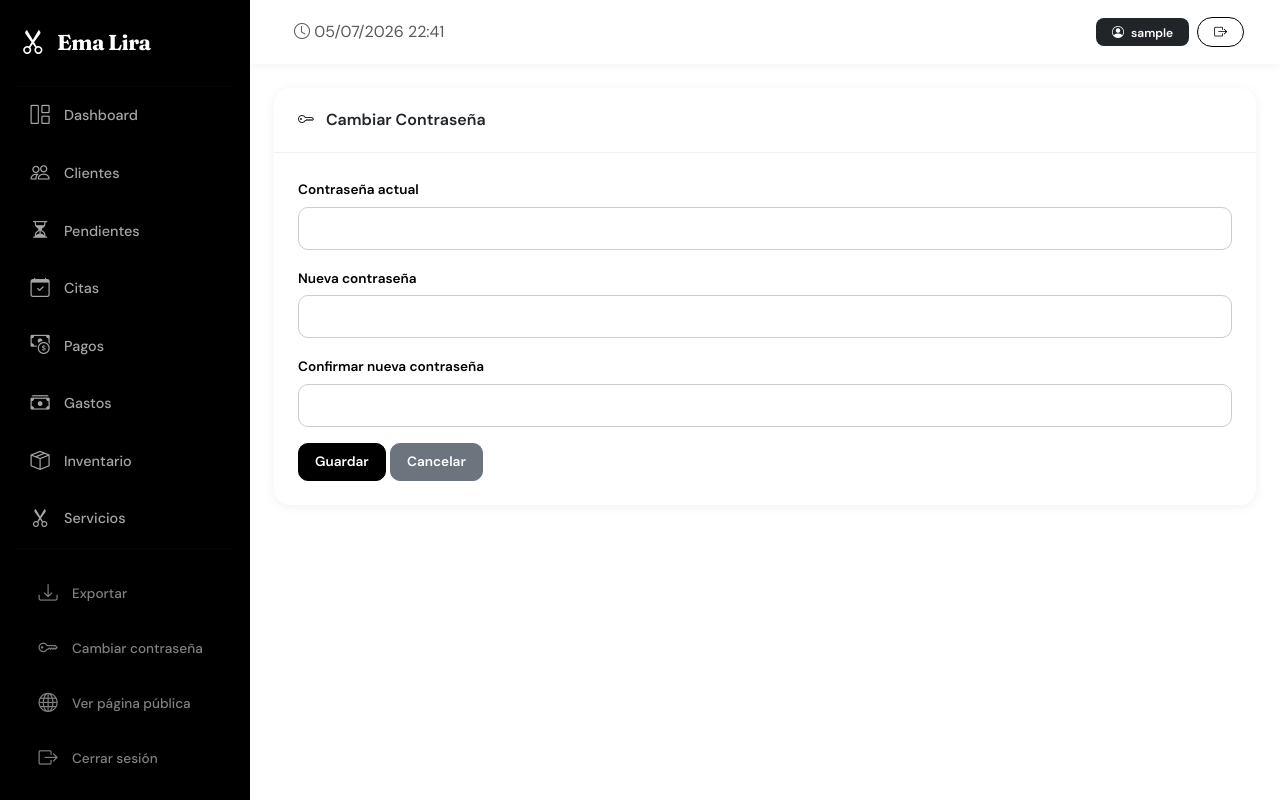
After one commit to Preto18/peluqueria-ema-lira, a Flask app: page /admin/cambiar-password in a window 1280 px wide. The commit adds this page. Run offline with Flask 3, Linux system fonts and the light colour scheme; the visitor is signed in with stand-in values (Sample User, id 1); data comes from the database, SQL or seed files in the repository; data that the repository does not hold is empty; some libraries are stand-ins or nearby versions.

Commit message:
feat: cambiar contraseña desde el panel + no pisar password en deploy
- Nueva ruta /admin/cambiar-password (valida actual, sin req de longitud)
- Template cambiar_password.html
- Link en sidebar-footer
- crear_admin_si_no_existe vuelve a solo-crear-si-no-existe

```diff
--- a/app.py
+++ b/app.py
@@ -189,12 +189,10 @@ def normalizar_telefono(t):
 
 
 def crear_admin_si_no_existe():
-    admin = User.query.filter_by(username='admin').first()
-    if not admin:
-        admin = User(username='admin')
+    if not User.query.filter_by(username='admin').first():
+        admin = User(username='admin', password_hash=generate_password_hash('admin123'))
         db.session.add(admin)
-    admin.password_hash = generate_password_hash('admin123')
-    db.session.commit()
+        db.session.commit()
 
 
 @app.cli.command('init-db')
@@ -320,6 +318,26 @@ def logout():
     session.clear()
     flash('Cerraste sesi\u00f3n.', 'info')
     return redirect(url_for('login'))
+
+
+@app.route('/admin/cambiar-password', methods=['GET', 'POST'])
+@login_required
+def cambiar_password():
+    if request.method == 'POST':
+        actual = request.form.get('actual', '')
+        nueva = request.form.get('nueva', '')
+        confirmar = request.form.get('confirmar', '')
+        user = User.query.get(session['user_id'])
+        if not user or not check_password_hash(user.password_hash, actual):
+            flash('La contrase\u00f1a actual es incorrecta.', 'danger')
+        elif nueva != confirmar:
+            flash('Las contrase\u00f1as no coinciden.', 'danger')
+        else:
+            user.password_hash = generate_password_hash(nueva)
+            db.session.commit()
+            flash('Contrase\u00f1a actualizada correctamente.', 'success')
+            return redirect(url_for('admin_dashboard'))
+    return render_template('cambiar_password.html')
 
 
 # --- Landing p\u00fablica ---
--- a/templates/base.html
+++ b/templates/base.html
@@ -65,6 +65,9 @@
             <div class="sidebar-footer">
                 <a class="nav-link" href="/admin/exportar">
                     <i class="bi bi-download"></i> Exportar
+                </a>
+                <a class="nav-link" href="/admin/cambiar-password">
+                    <i class="bi bi-key"></i> Cambiar contrase&ntilde;a
                 </a>
                 <a class="nav-link" href="/" target="_blank">
                     <i class="bi bi-globe"></i> Ver p&aacute;gina p&uacute;blica
--- /dev/null
+++ b/templates/cambiar_password.html
@@ -0,0 +1,26 @@
+{% extends 'base.html' %}
+{% block title %}Cambiar Contrase&ntilde;a{% endblock %}
+{% block content %}
+<div class="card">
+    <div class="card-header"><i class="bi bi-key me-2"></i> Cambiar Contrase&ntilde;a</div>
+    <div class="card-body">
+        <form method="POST">
+            <input type="hidden" name="csrf_token" value="{{ csrf_token() }}">
+            <div class="mb-3">
+                <label class="form-label">Contrase&ntilde;a actual</label>
+                <input type="password" name="actual" class="form-control" required>
+            </div>
+            <div class="mb-3">
+                <label class="form-label">Nueva contrase&ntilde;a</label>
+                <input type="password" name="nueva" class="form-control" required>
+            </div>
+            <div class="mb-3">
+                <label class="form-label">Confirmar nueva contrase&ntilde;a</label>
+                <input type="password" name="confirmar" class="form-control" required>
+            </div>
+            <button type="submit" class="btn btn-primary">Guardar</button>
+            <a href="/admin" class="btn btn-secondary">Cancelar</a>
+        </form>
+    </div>
+</div>
+{% endblock %}
```
